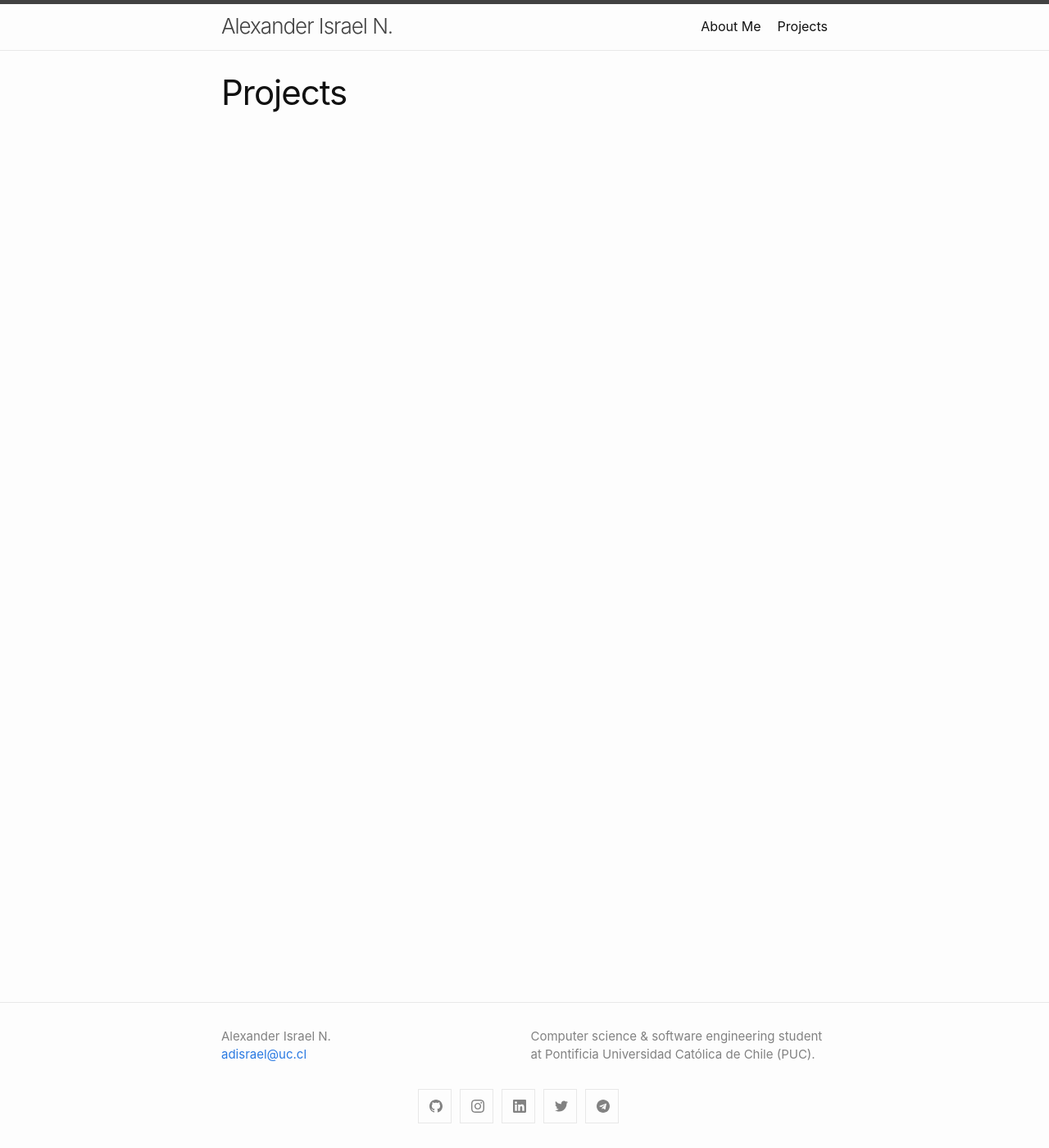
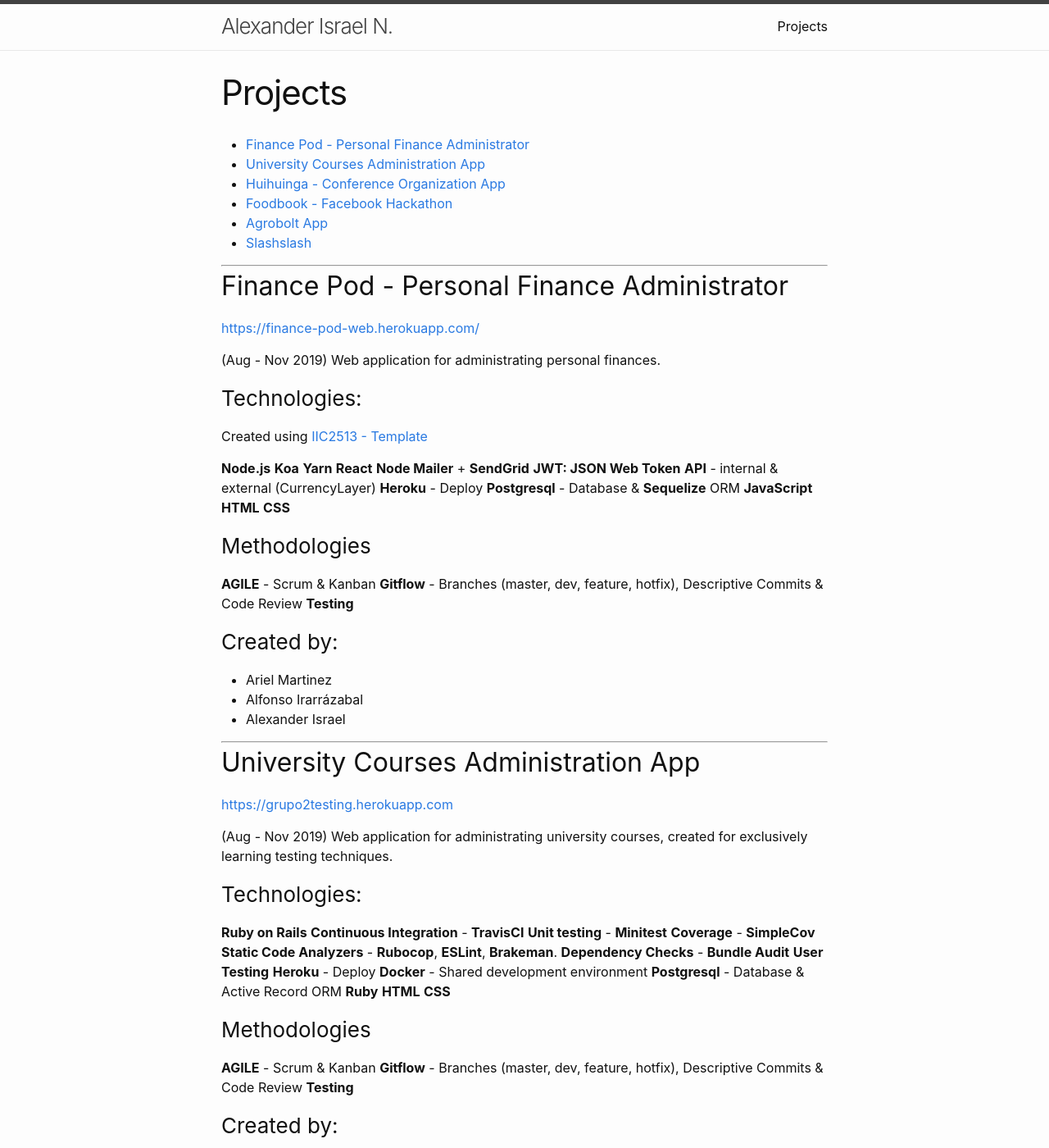
Before and after one commit to adisrael/adisrael.github.io, a Jekyll site: the page built from projects.md, in a window 1280 px wide and 1400 px high. Shown: the whole window at 82% size. Built offline with Jekyll 4.4.1, drawn with Linux system fonts in a browser that asks for light colours; some of the changed text lies outside the part shown.

```diff
--- a/Gemfile
+++ b/Gemfile
@@ -4,4 +4,3 @@ source "https://rubygems.org"
 gemspec
 
 gem "jekyll", ENV["JEKYLL_VERSION"] if ENV["JEKYLL_VERSION"]
-gem "minima"
--- a/_config.yml
+++ b/_config.yml
@@ -53,5 +53,3 @@ theme: minima
 plugins:
  - jekyll-feed
  - jekyll-seo-tag
- - jekyll-sitemap
- - jekyll-analytics
--- a/projects.md
+++ b/projects.md
@@ -3,3 +3,179 @@ layout: page
 title: Projects
 permalink: /projects/
 ---
+
+* [Finance Pod - Personal Finance Administrator](https://adisrael.github.io#Finance-Pod---Personal-Finance-Administrator)
+* [University Courses Administration App](https://adisrael.github.io#University-Courses-Administration-App)
+* [Huihuinga - Conference Organization App](https://adisrael.github.io#Huihuinga---Conference-Organization-App)
+* [Foodbook - Facebook Hackathon](https://adisrael.github.io#Foodbook---Facebook-Hackathon)
+* [Agrobolt App](https://adisrael.github.io#Agrobolt-App)
+* [Slashslash](https://adisrael.github.io#Slashslash)
+
+---
+
+## Finance Pod - Personal Finance Administrator
+
+[https://finance-pod-web.herokuapp.com/](https://finance-pod-web.herokuapp.com/)
+
+(Aug - Nov 2019) Web application for administrating personal finances.
+
+### Technologies:
+Created using [IIC2513 - Template](https://github.com/IIC2513/generator-template)
+
+**Node.js**
+**Koa**
+**Yarn**
+**React**
+**Node Mailer** + **SendGrid**
+**JWT: JSON Web Token**
+**API** - internal & external (CurrencyLayer)
+**Heroku** - Deploy
+**Postgresql** - Database & **Sequelize** ORM
+**JavaScript**
+**HTML**
+**CSS**
+
+### Methodologies
+**AGILE** - Scrum & Kanban
+**Gitflow** - Branches (master, dev, feature, hotfix), Descriptive Commits & Code Review
+**Testing**
+
+### Created by:
+- Ariel Martinez
+- Alfonso Irarrázabal
+- Alexander Israel
+
+---
+
+## University Courses Administration App
+
+[https://grupo2testing.herokuapp.com](https://grupo2testing.herokuapp.com)
+
+(Aug - Nov 2019) Web application for administrating university courses, created for exclusively learning testing techniques.
+
+### Technologies:
+**Ruby on Rails**
+**Continuous Integration** - **TravisCI**
+**Unit testing** - **Minitest**
+**Coverage** - **SimpleCov**
+**Static Code Analyzers** - **Rubocop**, **ESLint**, **Brakeman**.
+**Dependency Checks** - **Bundle Audit**
+**User Testing**
+**Heroku** - Deploy
+**Docker** - Shared development environment
+**Postgresql** - Database & Active Record ORM
+**Ruby**
+**HTML**
+**CSS**
+
+### Methodologies
+**AGILE** - Scrum & Kanban
+**Gitflow** - Branches (master, dev, feature, hotfix), Descriptive Commits & Code Review
+**Testing**
+
+### Created by:
+- Juan Francisco Campos
+- Nissim Ergas
+- Martin Raddatz
+- Domingo Valdés
+- Alexander Israel
+
+---
+
+## Huihuinga - Conference Organization App
+
+[https://www.youtube.com/watch?v=8P1ntN03shk&t=2s](https://www.youtube.com/watch?v=8P1ntN03shk&t=2s) (ES - Spanish)
+
+(Aug - Nov 2019) Web application for organizing and browsing conferences.
+
+### Technologies:
+**ASP .NET Core**
+**Azure** - Deploy
+**Postgresql** - Database & EF Core ORM
+**C#**
+**HTML**
+**CSS**
+
+### Methodologies
+**Design Patterns**
+**UML Diagrams**
+**AGILE** - Scrum & Kanban
+**Gitflow** - Branches (master, dev, feature, hotfix), Descriptive Commits & Code Review
+
+
+### Created by:
+- Santiago Laguna
+- Joaquín Cáceres
+- Tomás García
+- Alexander Israel
+
+---
+
+## [Foodbook - Facebook Hackathon](https://github.com/adisrael/fbhack-foodbook)
+
+[http://food-book-1.herokuapp.com/](http://food-book-1.herokuapp.com/)
+
+(Mar 2019) Recipe social-media style application created for the Facebook Chile Hackathon 2019 #fbhackchile.
+
+### Technologies:
+**React** - Created with [Create React App](https://github.com/facebook/create-react-app)
+**Heroku** - Deploy
+**JavaScript**
+**HTML**
+**CSS**
+
+### Created by:
+- Roy Fassler
+- Yoav Navon
+- Alexander Israel
+
+---
+
+## [Agrobolt App](https://expo.io/@adisrael/agrobolt-mobile)
+
+(Mar - Jul 2019) Mobile aplication for technology-enabled agriculture developed for agriculture startup Agrobolt.
+
+### Technologies:
+**React Native**
+**Expo SDK**
+**Google Maps API** - For visualization of data interpolations
+**AWS** - Instances for database and intern APIs (EC2, S3, among others)
+**Geolocated data collection**
+**IoT sensors**
+**Postgresql**
+**JavaScript**
+
+### Methodologies
+**AGILE** - Scrum & Kanban
+**Gitflow** - Branches (master, dev, feature, hotfix), Descriptive Commits & Code Review
+
+### Created by:
+- Javier Bahamondes
+- Leyla Villarroel
+- Alexander Israel
+
+---
+
+## [Slashslash](https://github.com/adisrael/Slashslash)
+
+[https://proyecto-software-grupo29.herokuapp.com](https://proyecto-software-grupo29.herokuapp.com)
+
+(Mar - Jul 2018) Forum-styled web-application for users to find different communities.
+
+### Technologies:
+**Ruby on Rails**
+**Heroku** - Deploy
+**Docker** - Shared development environment
+**Postgresql** - Database & Active Record ORM
+**Ruby**
+**HTML**
+**CSS**
+
+### Methodologies
+**AGILE** - Scrum & Kanban
+**Gitflow** - Branches (master, dev, feature, hotfix), Descriptive Commits & Code Review
+
+### Created by:
+- Alfredo De Goyeneche
+- Yoav Navon
+- Alexander Israel
```
Also changed, not shown: _layouts/post.html (deleted, +0 -27 lines), _layouts/project.html (deleted, +0 -41 lines), _projects/foodbok.md (deleted, +0 -17 lines), about_me.md (deleted, +0 -11 lines), index.md (+54 -0 lines), Gemfile.lock (added), 1 other file.
